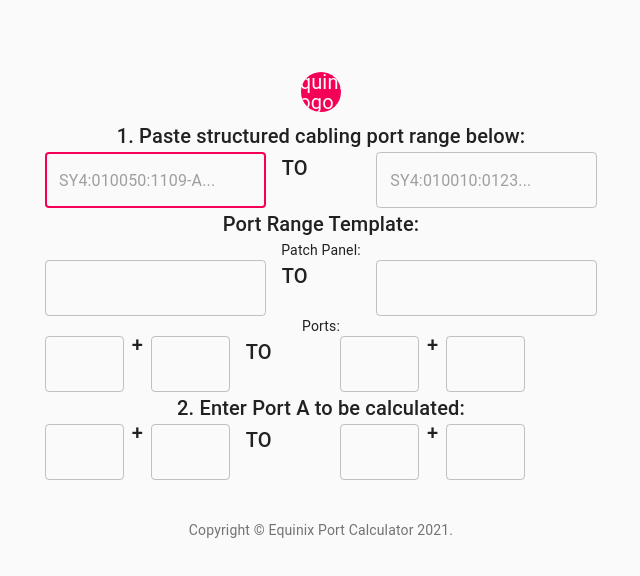
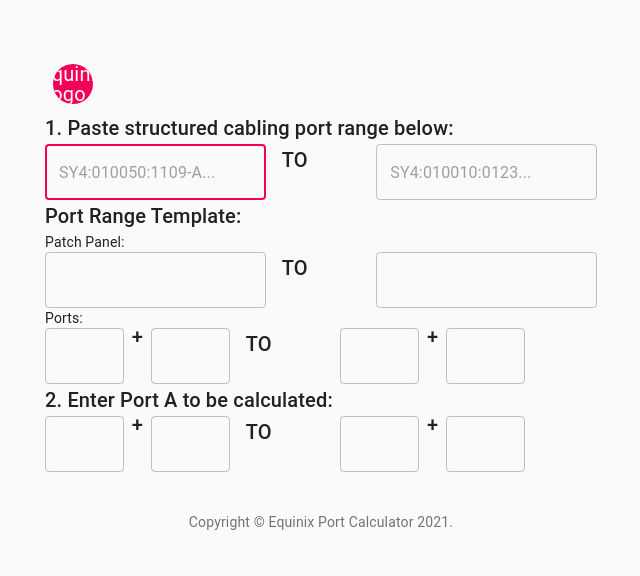
Before and after one commit to awalemandi/port-calculator, a React (Create React App) app: page / in a window 1280 px wide. Shown: the top 576 px of the page, without its empty margins (319-959 px from the left). Built offline with nearby package versions, Linux system fonts and the light colour scheme.

Commit message:
added states and onchange handlers for step one

```diff
--- a/src/Calculator.js
+++ b/src/Calculator.js
@@ -26,10 +26,10 @@ function Copyright() {
 //styling
 const useStyles = makeStyles(theme => ({
   paper: {
-    marginTop: theme.spacing(8),
-    display: "flex",
-    flexDirection: "column",
-    alignItems: "center"
+    marginTop: theme.spacing(8)
+    // display: "flex",
+    // flexDirection: "column",
+    // alignItems: "flex-start"
   },
   avatar: {
     margin: theme.spacing(1),
@@ -46,13 +46,17 @@ const useStyles = makeStyles(theme => ({
 
 export default function Calculator() {
   const classes = useStyles();
+  //example panel reference  SY4:01:010105:0309:RU42R:001-048 to SY4:01:010050:1109-A:RU41:289-336
+  const [aSide, setASide] = useState("");
+  const [zSide, setZSide] = useState("");
+  const [newPortA, setNewPortA] = useState(null);
+
 
   return (
     <Container component="main" maxWidth="sm">
       <CssBaseline />
       <div className={classes.paper}>
         <Avatar className={classes.avatar}>Equinix Logo</Avatar>
-
         <Typography variant="h6">
           1. Paste structured cabling port range below:
         </Typography>
@@ -62,6 +66,8 @@ export default function Calculator() {
               color="secondary"
               name="aSidePortRange"
               variant="outlined"
+              value={aSide}
+              onChange={(e)=> {setASide(e.target.value)}}
               required
               fullWidth
               placeholder="SY4:010050:1109-A..."
@@ -77,6 +83,8 @@ export default function Calculator() {
               color="secondary"
               name="zSidePortRange"
               variant="outlined"
+              value={zSide}
+              onChange={(e)=> {setZSide(e.target.value)}}
               required
               fullWidth
               placeholder="SY4:010010:0123..."
```
